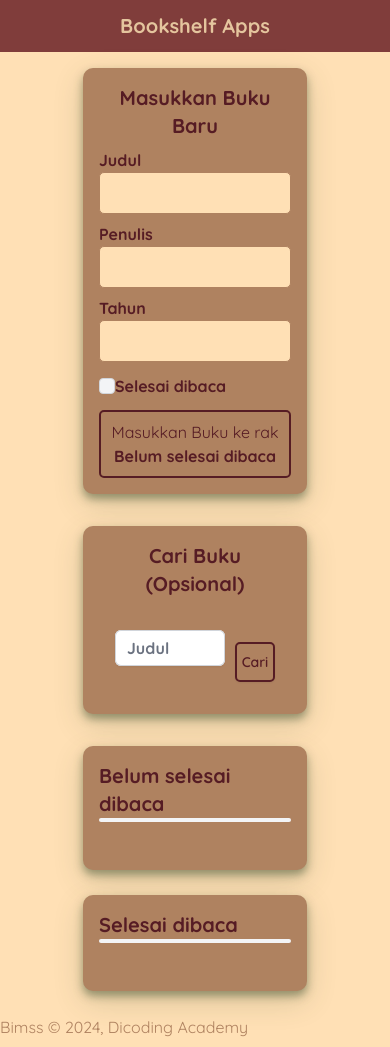
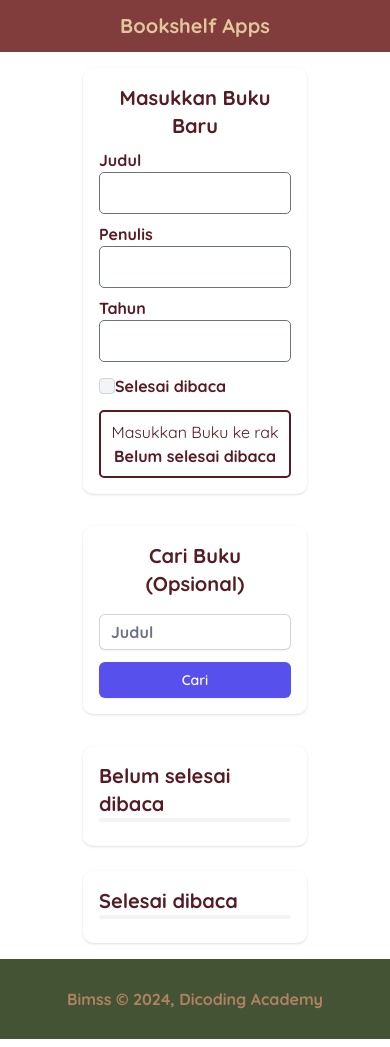
Before and after one commit to bimamib/Book-Shelf_Apps, a plain HTML site: page index.html in a window 390 px wide. Drawn offline with nearby package versions, Linux system fonts and the light colour scheme; some packages are replaced by stand-ins of ours; a script that the page names is missing.

Commit message:
Update style.css
feat: styling css

```diff
--- a/style/style.css
+++ b/style/style.css
@@ -1,23 +1,26 @@
-*{
+* {
 	padding: 0;
 	margin: 0;
 	box-sizing: border-box;
 }
 
-body, input, button{
-  background: #FFE0B5;
+body,
+input,
+button {
+	/* background: #FFE0B5; */
 	font-family: 'Quicksand', sans-serif;
 }
 
-.shadow{
+/* .shadow {
 	box-shadow: 0 5px 8px rgba(67, 83, 52, .5), 0 10px 30px rgba(67, 83, 52, .2);
-}
+} */
 
-input, button{
+input,
+button {
 	font-size: 16px;
 }
 
-.head_bar{
+.head_bar {
 	padding: 12px;
 	display: flex;
 	align-items: center;
@@ -27,33 +30,33 @@ input, button{
 }
 
 main {
-    max-width: 800px;
-    width: 80%;
-    margin: 0 auto;
-    padding: 16px;
+	max-width: 800px;
+	width: 80%;
+	margin: 0 auto;
+	padding: 16px;
 }
 
-.input_section{
+.input_section {
 	max-width: 800px;
 	width: 80%;
 	margin: 0 auto;
 	display: flex;
 	flex-direction: column;
 	padding: 16px;
-	background-color: #AF8260;
+	/* background-color: #AF8260; */
 	border-radius: 10px;
 }
 
-.input_section > h2{
+.input_section > h2 {
 	text-align: center;
 	color: #561C24;
 }
 
-.input_section > form > .input{
+.input_section > form > .input {
 	margin: 8px 0;
 }
 
-.input_section > form > button{
+.input_section > form>button {
 	background-color: FFF2D7;
 	color: #561C24;
 	border: 2px solid #561C24;
@@ -63,52 +66,52 @@ main {
 	cursor: pointer;
 }
 
-.input_section > form > button:hover{
+.input_section > form > button:hover {
 	background-color: #803D3B;
 	color: #FFE0B5;
 }
 
-.input_section > form > button > span{
+.input_section > form > button > span {
 	font-weight: bold;
 }
 
-.input_section > form > .input > input{
+.input_section > form > .input > input {
 	display: block;
 	width: 100%;
 	color: #803D3B;
-	background-color: #FFE0B5;
-	border-color: #AF8260;
+	/* background-color: #FFE0B5;
+	border-color: #AF8260; */
 	padding: 8px;
 	border-radius: 5px;
 }
 
-.input_section > form > .input > input:focus{
+.input_section > form > .input > input:focus {
 	outline: none !important;
 	box-shadow: inset -1px -1px 5px rgba(83, 58, 52, 0.949);
 }
 
-.input_section > form > .input > label{
+.input_section > form > .input > label {
 	color: #561C24;
 	font-weight: bold;
 }
 
-.input_section > form > .input_inline{
+.input_section > form > .input_inline {
 	margin: 12px 0;
 	display: flex;
 	align-items: center;
 }
 
-.input_section > form > .input_inline > label{
+.input_section > form > .input_inline > label {
 	color: #561C24;
 	font-weight: bold;
 	margin-right: 10px;
 }
 
-.input_section > form > .input_inline > input[type=checkbox]{
+/* .input_section > form > .input_inline > input[type=checkbox]{
 	accent-color: #F8C794;
-}
+} */
 
-.search_section{
+/* .search_section {
 	max-width: 800px;
 	width: 80%;
 	margin: 32px auto;
@@ -118,91 +121,105 @@ main {
 	align-items: center;
 	padding: 16px;
 	border-radius: 10px;
-}
+} */
 
-.search_section > h2{
+.search_section > h2 {
 	color: #561C24;
 }
 
-.search_section > form{
+/* .search_section > form {
 	padding: 16px;
 	width: 100%;
 	display: flex;
 	gap: 10px;
-}
+} */
 
-.search_section > form > input{
+/* .search_section > form > input {
 	width: 75%;
 	padding: 5px;
 	color: #AF8260;
 	background-color: #FFE0B5;
 	border-color: #561C24;
 	border-radius: 5px;
-}
+} */
 
-.search_section > form > input:focus{
+/* .search_section > form > input:focus {
 	outline: none !important;
 	box-shadow: inset -1px -1px 5px rgba(83, 58, 52, 0.949);
-}
+} */
 
-.search_section > form > button{
+/* .search_section > form >button {
 	width: 25%;
 	background-color: #AF8260;
 	color: #561C24;
 	border: 2px solid #561C24;
 	border-radius: 5px;
 	cursor: pointer;
+} */
+
+/* .search_section > form > button:hover {
+	background-color: #561C24;
+	color: #FFE0B5;
+} */
+
+.search_section {
+	max-width: 800px;
+	width: 80%;
+	border-radius: 10px;
+	flex-direction: column;
+	align-items: center;
+	padding: 16px;
+	margin: 32px auto;
 }
 
-.search_section > form > button:hover{
-	background-color: #561C24;
-	color: #FFE0B5;
-}
-
-.shelf{
+.shelf {
 	display: flex;
 	flex-direction: column;
 	gap: 25px;
 }
 
-.book_shelf{
+.book_shelf {
 	width: 80%;
 	margin: 0 auto;
-	background-color: #AF8260;
+	/* background-color: #AF8260; */
 	padding: 16px;
 	border-radius: 10px;
 }
 
-.book_shelf > h2{
+.book_shelf > h2 {
 	color: #561C24;
 }
 
-.book_shelf > .book_list{
-	padding: 16px;
+.book_shelf >.book_list {
+	padding: 4px;
 }
 
-.book_shelf > .book_list > .book_item{
-	background-color: #FFE0B5;
+.book_shelf > .book_list > .book_item {
+	/* background-color: #FFE0B5; */
 	display: flex;
 	flex-direction: row;
 	padding: 8px 16px 16px 16px;
-	border: 1px solid #ECB176;
+	/* border: 1px solid #ECB176; */
 	border-radius: 5px;
 	margin: 20px 0;
 }
 
-.book_shelf > .book_list > .book_item > .book-info{
+.book_shelf > .book_list > .book_item > .book-info {
 	width: 90%;
 	display: flex;
 	flex-direction: column;
 }
 
-.book_shelf > .book_list > .book_item > .book-info > h3, p{
+.book_shelf > .book_list > .book_item > .book-info > h3, p {
 	color: #AF8260;
 	margin: 8px 0;
 }
 
-.book_shelf > .book_list > .book_item > .action{
+.book_shelf > .book_list > .book_item > .book-info > h3 {
+	font-weight: bold;
+}
+
+.book_shelf > .book_list > .book_item > .action {
 	width: 10%;
 	display: flex;
 	flex-direction: column;
@@ -211,51 +228,86 @@ main {
 	margin-top: 3px;
 }
 
-.book_shelf > .book_list > .book_item > .action > button{
+.book_shelf > .book_list > .book_item > .action > button {
 	width: 36px;
 	height: 36px;
 	border: none;
 	cursor: pointer;
 }
 
-.book_shelf > .book_list > .book_item > .action > .check-button{
+.book_shelf > .book_list > .book_item > .action > .check-button {
 	background: url('../assets/check-outline.svg');
 	background-size: contain;
 }
 
-.book_shelf > .book_list > .book_item > .action > .check-button:hover{
+.book_shelf > .book_list > .book_item > .action > .check-button:hover {
 	background: url('../assets/check-solid.svg');
 	background-size: contain;
 }
 
-.book_shelf > .book_list > .book_item > .action > .edit-button{
+.book_shelf > .book_list > .book_item > .action > .edit-button {
 	background: url('../assets/edit-outline.svg');
 	background-size: contain;
 }
 
-.book_shelf > .book_list > .book_item > .action > .edit-button:hover{
+.book_shelf > .book_list > .book_item > .action > .edit-button:hover {
 	background: url('../assets/edit-solid.svg');
 	background-size: contain;
 }
 
-.book_shelf > .book_list > .book_item > .action > .trash-button{
+.book_shelf > .book_list > .book_item > .action > .trash-button {
 	background: url('../assets/trash-outline.svg');
 	background-size: contain;
 }
 
-.book_shelf > .book_list > .book_item > .action > .trash-button:hover{
+.book_shelf > .book_list > .book_item > .action > .trash-button:hover {
 	background: url('../assets/trash-fill.svg');
 	background-size: contain;
 }
 
-.book_shelf > .book_list > .book_item > .action > .undo-button{
-    width: 36px;
-    height: 36px;
+.book_shelf > .book_list > .book_item > .action > .undo-button {
 	background: url('../assets/undo_outline.svg');
 	background-size: contain;
 }
 
-.book_shelf > .book_list > .book_item > .action > .undo-button:hover{
+.book_shelf > .book_list > .book_item > .action > .undo-button:hover {
 	background: url('../assets/undo_fill.svg');
 	background-size: contain;
 }
+
+footer{
+  padding: 20px;
+  color: #FAF1E4;
+  background-color: #435334;
+  text-align: center;
+  font-weight: bold;
+}
+
+
+@media screen and (max-width: 1200px) {
+	.shelf {
+		max-width: 800px;
+		width: 80%;
+		flex-direction: column;
+		margin: 0 auto;
+	}
+
+	.book_shelf {
+		width: 100%;
+	}
+}
+
+@media screen and (max-width: 768px) {
+	.book_shelf > .book_list > .book_item {
+		flex-direction: column;
+	}
+
+	.book_shelf > .book_list > .book_item > .book-info {
+		width: 100%;
+	}
+
+	.book_shelf > .book_list > .book_item > .action {
+		width: 100%;
+		flex-direction: row;
+	}
+}
```
